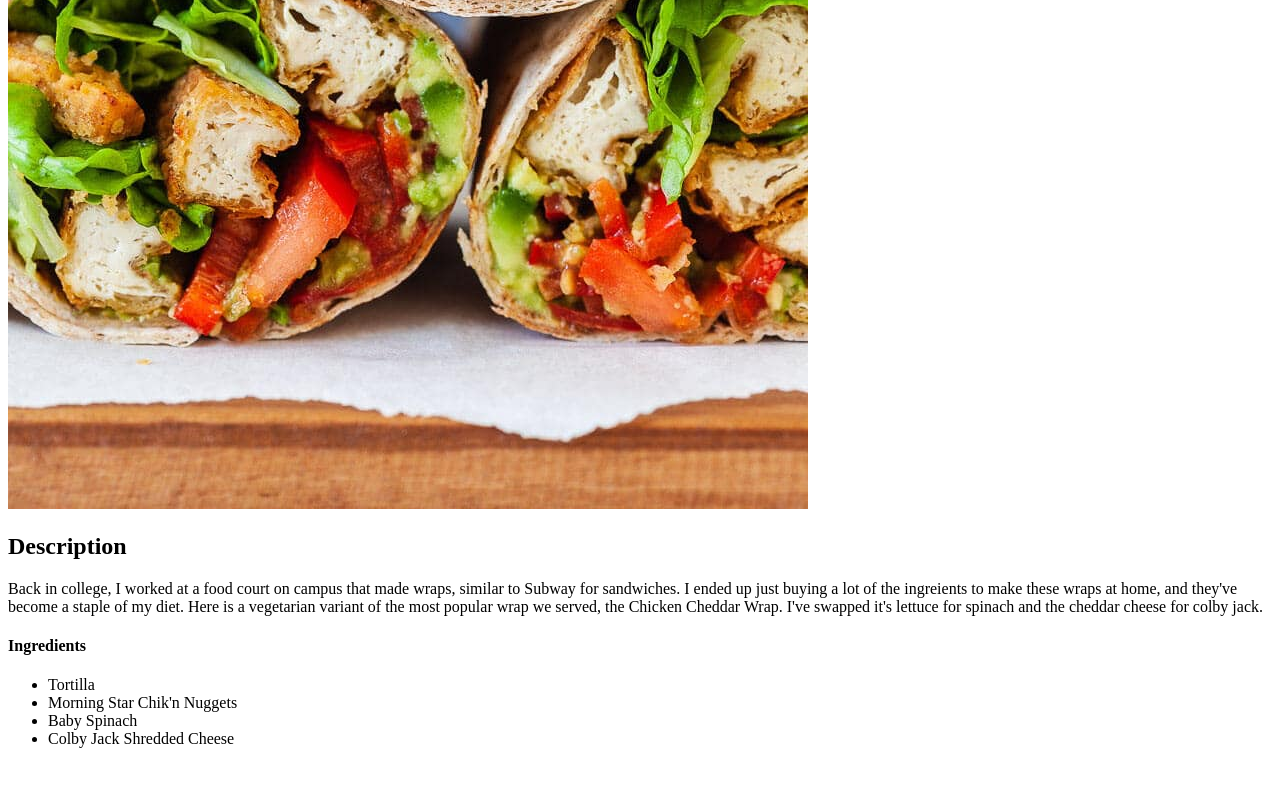
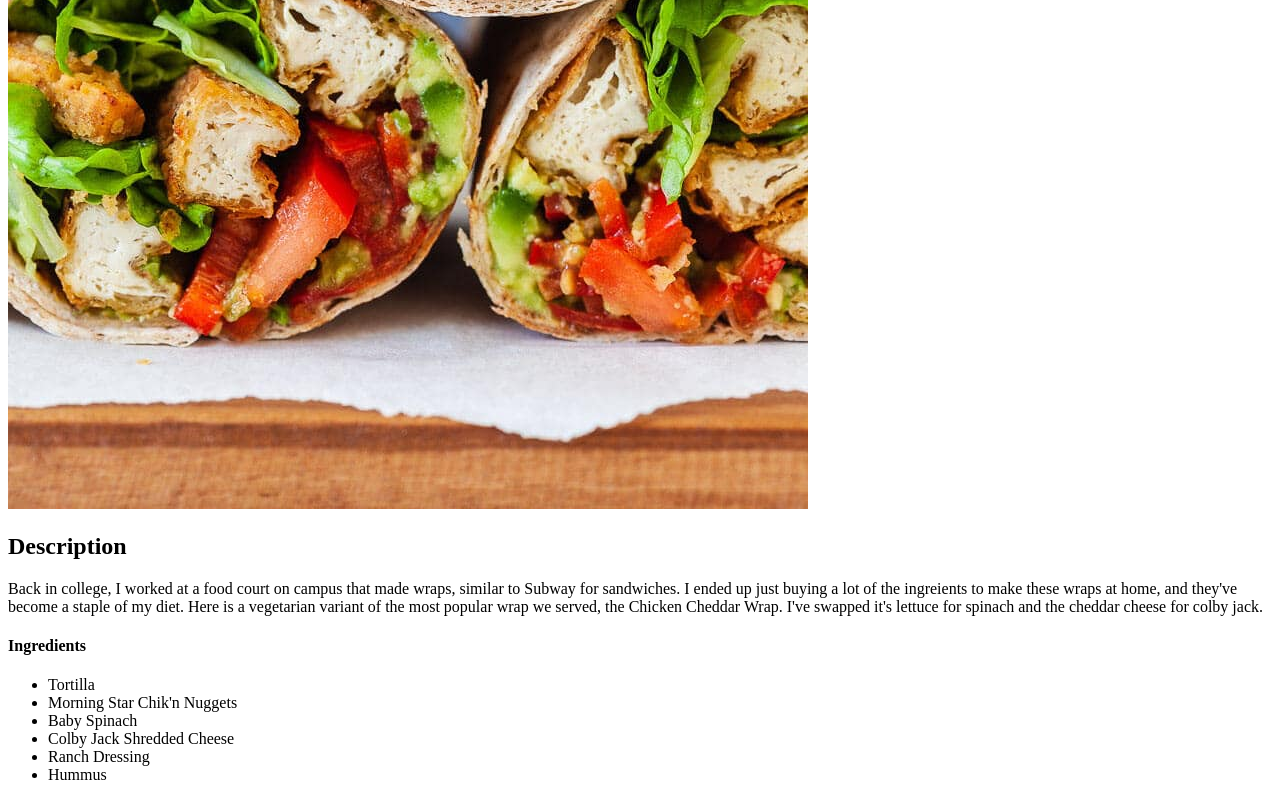
Before and after one commit to Voidspawn14/odin-recipes, a plain HTML site: page recipes/chikn-wrap.html in a window 1280 px wide. Shown: the part 771-1571 px from the top of the page. Before the commit the page ends 1535 px from the top, so only its background shows below. Drawn offline with Linux system fonts and the light colour scheme.

Commit message:
Finish ingredients list

```diff
--- a/recipes/chikn-wrap.html
+++ b/recipes/chikn-wrap.html
@@ -16,7 +16,8 @@
         <li>Morning Star Chik'n Nuggets</li>
         <li>Baby Spinach</li>
         <li>Colby Jack Shredded Cheese</li>
-
+        <li>Ranch Dressing</li>
+        <li>Hummus</li>
     </ul>
 </body>
 </html>
```
